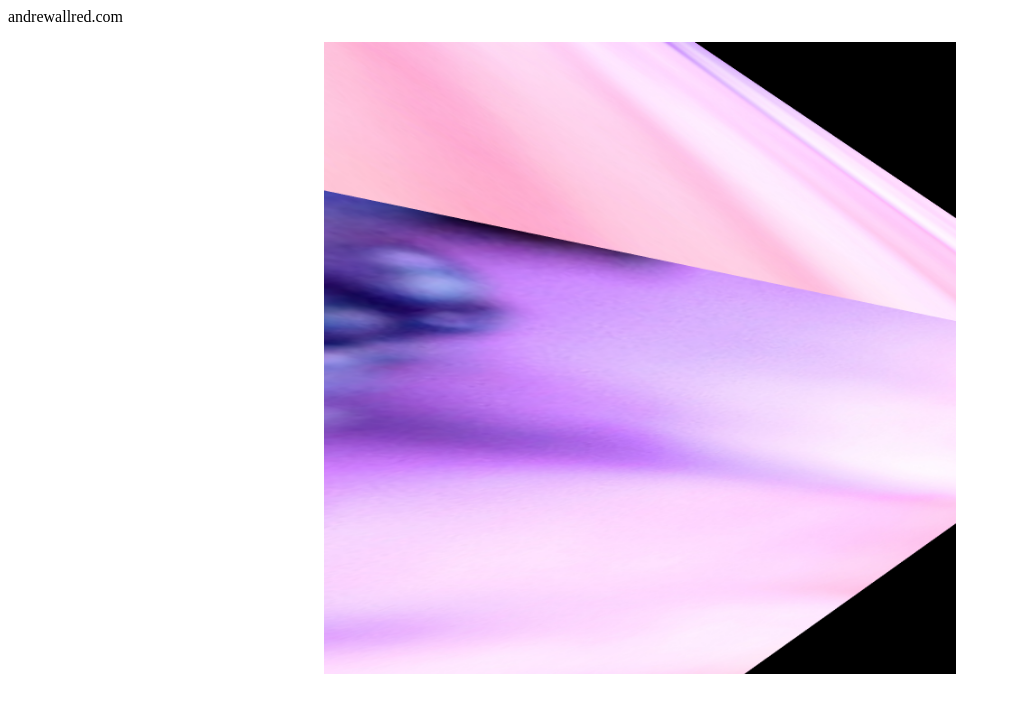
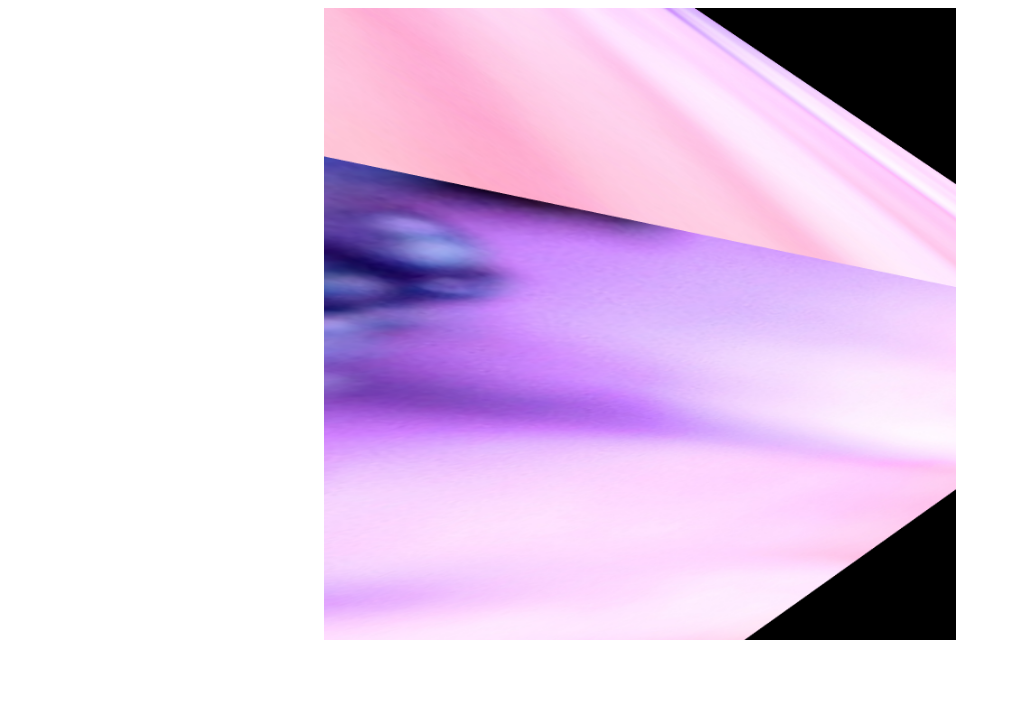
Before and after one commit to andrewallred/andrewallred.com, a website: page public/index.html in a window 1280 px wide. Shown: the whole page, without its empty margins (0-1011 px from the left). Drawn offline with Linux system fonts and the light colour scheme.

Commit message:
don't need text

```diff
--- a/public/index.html
+++ b/public/index.html
@@ -12,7 +12,7 @@
 	<body>
 		<div>
 
-			<p style="font-family:neutra">andrewallred.com</p>
+			<!--<p style="font-family:neutra">andrewallred.com</p>-->
 
 			<img class="center" src="images/home.png" />
 
```
